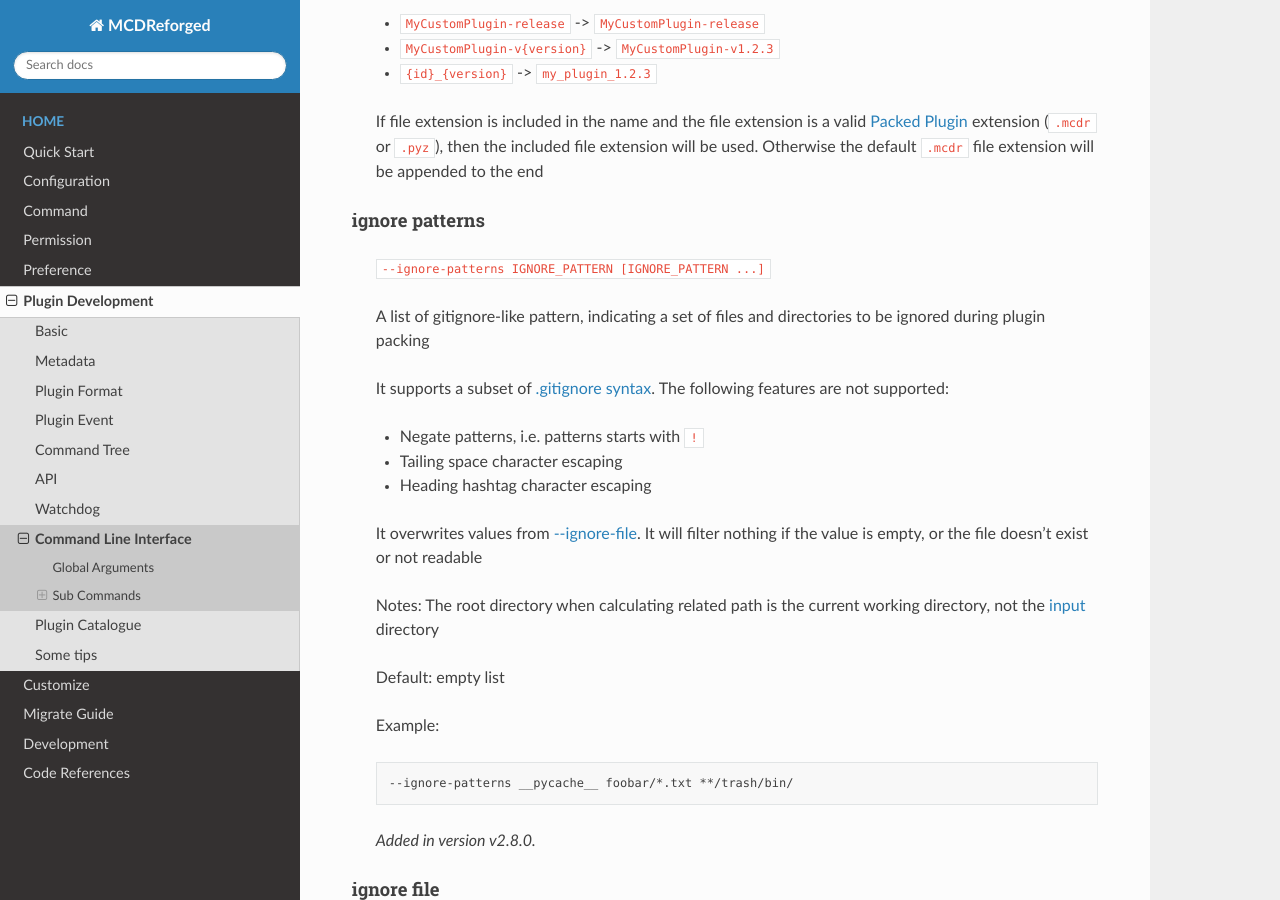
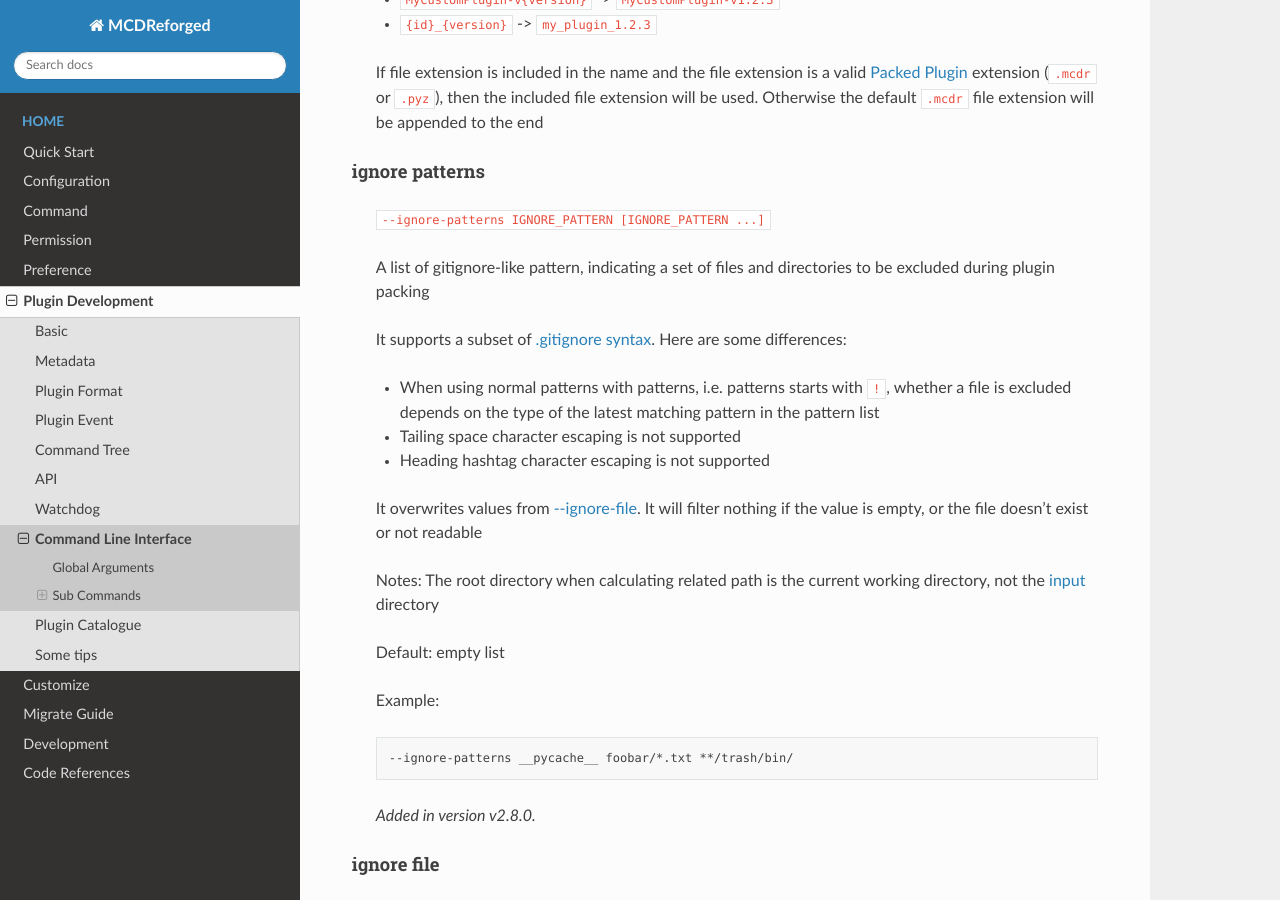
Before and after one commit to MCDReforged/MCDReforged, a Sphinx documentation site: the page built from docs/source/plugin_dev/cli.rst, in a window 1280 px wide and 900 px high, scrolled down 2926 px. Built offline with Sphinx 7.4.7 and the Read the Docs theme 2.0.0, drawn with Linux system fonts in a browser that asks for light colours; some of the changed text lies outside the part shown.

Commit message:
negation pattern support in CLI pack command --ignore-patterns args

```diff
--- a/docs/source/plugin_dev/cli.rst
+++ b/docs/source/plugin_dev/cli.rst
@@ -82,9 +82,6 @@ The packing is based on the ``mcdreforged.plugin.json`` metadata file in the inp
 * File ``requirements.txt``, if it exists
 * Files or folders listed in the :ref:`plugin_dev/metadata:resources` field in metadata
 
-
-During plugin packing, all directory with name ``__pycache__`` will be ignored
-
 input
 """""
 
@@ -146,13 +143,14 @@ ignore patterns
 
     ``--ignore-patterns IGNORE_PATTERN [IGNORE_PATTERN ...]``
 
-    A list of gitignore-like pattern, indicating a set of files and directories to be ignored during plugin packing
+    A list of gitignore-like pattern, indicating a set of files and directories to be excluded during plugin packing
 
-    It supports a subset of `.gitignore syntax <https://git-scm.com/docs/gitignore#_pattern_format>`__. The following features are not supported:
+    It supports a subset of `.gitignore syntax <https://git-scm.com/docs/gitignore#_pattern_format>`__. Here are some differences:
 
-    * Negate patterns, i.e. patterns starts with ``!``
-    * Tailing space character escaping
-    * Heading hashtag character escaping
+    *   When using normal patterns with  patterns, i.e. patterns starts with ``!``,
+        whether a file is excluded depends on the type of the latest matching pattern in the pattern list
+    *   Tailing space character escaping is not supported
+    *   Heading hashtag character escaping is not supported
 
     It overwrites values from :ref:`-\\\\-ignore-file <plugin_dev/cli:ignore file>`. It will filter nothing if the value is empty, or the file doesn't exist or not readable
 
```
Also changed, not shown: 2 other files.
